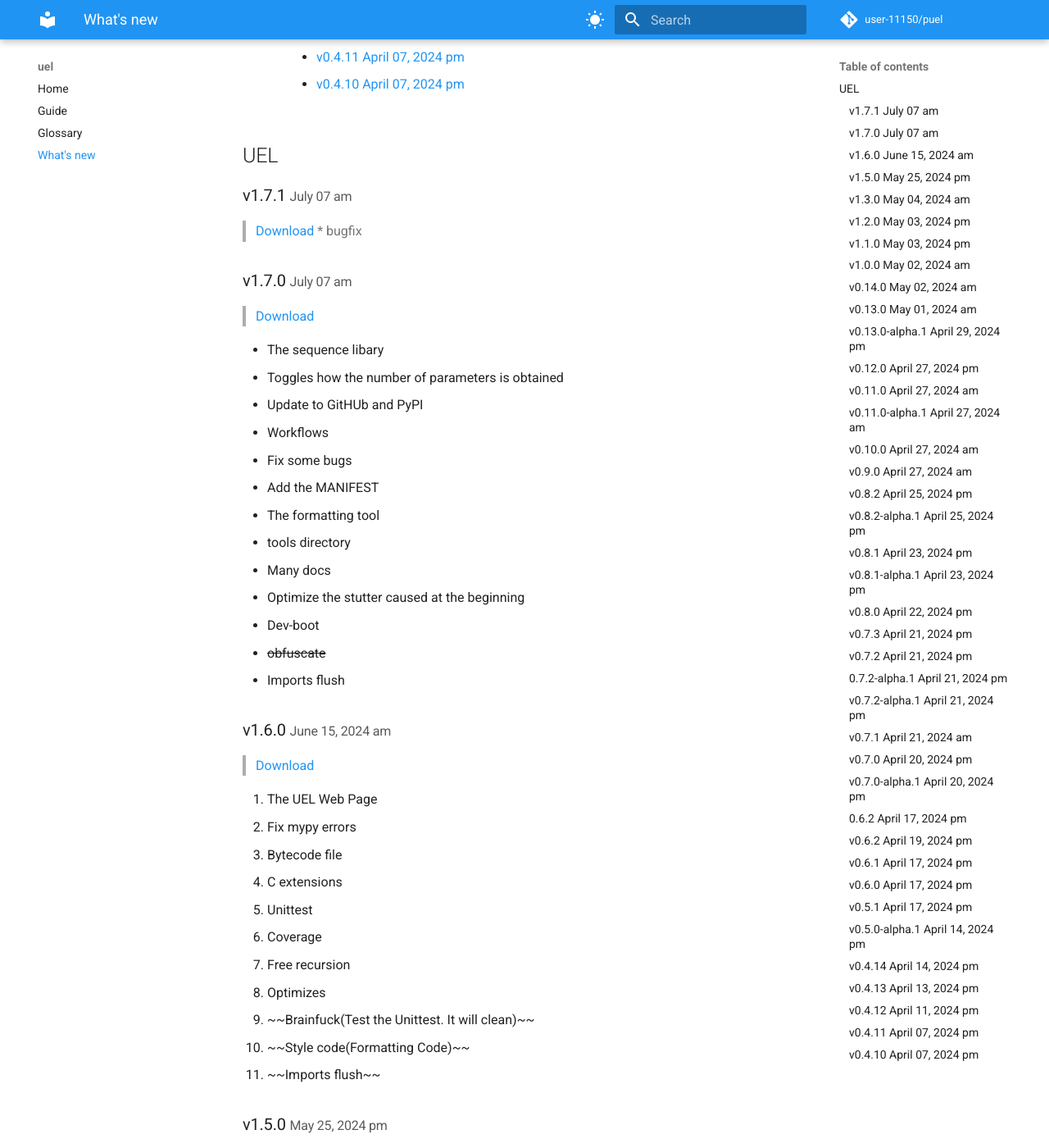
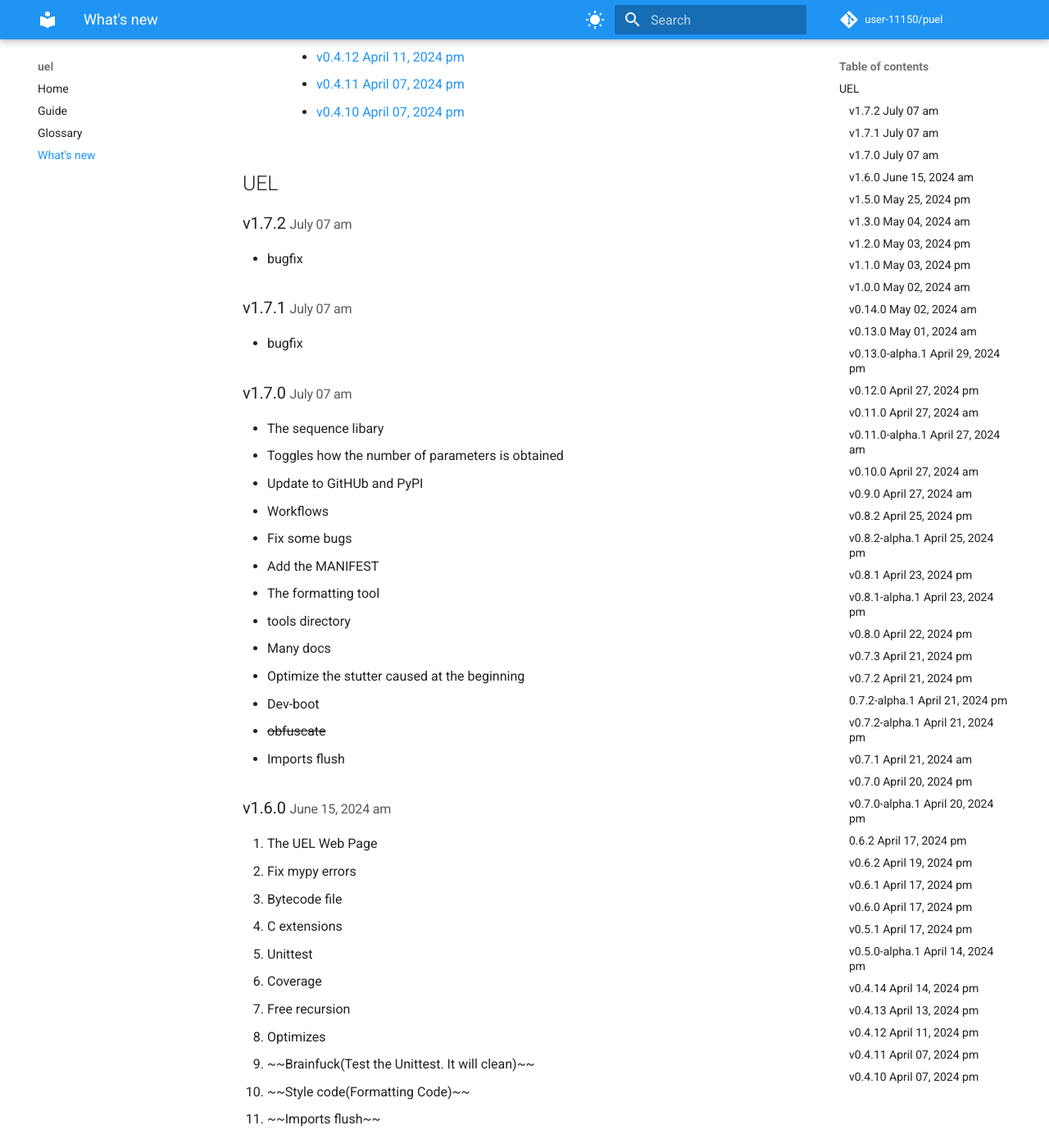
Before and after one commit to user-11150/puel, an MkDocs documentation site: the page built from docs/whatsnew.md, in a window 1280 px wide and 1400 px high, scrolled down 1433 px. Shown: the whole window at 82% size. Built offline with MkDocs 1.6.1 and Material for MkDocs 9.7.7, drawn with Linux system fonts in a browser that asks for light colours; comment, search, counter and statistics services are not loaded; some of the changed text lies outside the part shown.

Commit message:
[release] 1.7.2

```diff
--- a/docs/whatsnew.md
+++ b/docs/whatsnew.md
@@ -3,12 +3,15 @@
 
 ## UEL
 
+### v1.7.2 <small>July 07 am</small> {#1.7.2}
+
+* bugfix
+
 ### v1.7.1 <small>July 07 am</small> {#1.7.1}
-> [Download](https://github.com/user-11150/puel/releases/tag/v1.7.1)
+
 * bugfix
 
 ### v1.7.0 <small>July 07 am</small> {#v1.7.0}
-> [Download](https://github.com/user-11150/puel/releases/tag/v1.7.0)
 
 * The sequence libary
 * Toggles how the number of parameters is obtained
@@ -25,7 +28,6 @@
 * Imports flush
 
 ### v1.6.0 <small>June 15, 2024 am</small> {#v1.6.0}
-> [Download](https://github.com/user-11150/puel/releases/tag/v1.6.0)
 
 1. The UEL Web Page
 2. Fix mypy errors
@@ -41,7 +43,6 @@
 
 
 ### v1.5.0 <small>May 25, 2024 pm</small> {#v1.5.0}
-> [Download](https://github.com/user-11150/puel/releases/tag/v1.5.0)
 
 1. **setup**.
 2. **Makefile**.
@@ -53,141 +54,118 @@
 
 
 ### v1.3.0 <small>May 04, 2024 am</small> {#v1.3.0}
-> [Download](https://github.com/user-11150/puel/releases/tag/v1.3.0)
 
 1. UTest
 
 
 ### v1.2.0 <small>May 03, 2024 pm</small> {#v1.2.0}
-> [Download](https://github.com/user-11150/puel/releases/tag/v1.2.0)
 
 Doc
 
 
 ### v1.1.0 <small>May 03, 2024 pm</small> {#v1.1.0}
-> [Download](https://github.com/user-11150/puel/releases/tag/v1.1.0)
 
 1. function statement
 
 
 ### v1.0.0 <small>May 02, 2024 am</small> {#v1.0.0}
-> [Download](https://github.com/user-11150/puel/releases/tag/v1.0.0)
 
 Remove unused pictures
 
 
 ### v0.14.0 <small>May 02, 2024 am</small> {#v0.14.0}
-> [Download](https://github.com/user-11150/puel/releases/tag/v0.14.0)
 
 1. Variable name has `$`
 2. The variable left must be has " ". in now it's optional
 
 
 ### v0.13.0 <small>May 01, 2024 am</small> {#v0.13.0}
-> [Download](https://github.com/user-11150/puel/releases/tag/v0.13.0)
 
 1. string concat(\<string>+\<string>)
 2. New object
 
 
 ### v0.13.0-alpha.1 <small>April 29, 2024 pm</small> {#v0.13.0-alpha.1}
-> [Download](https://github.com/user-11150/puel/releases/tag/v0.13.0-alpha.1)
 
 0.13.0-alpha.1 have no description'
 
 
 ### v0.12.0 <small>April 27, 2024 pm</small> {#v0.12.0}
-> [Download](https://github.com/user-11150/puel/releases/tag/v0.12.0)
 
 Chinese variable name
 
 
 ### v0.11.0 <small>April 27, 2024 am</small> {#v0.11.0}
-> [Download](https://github.com/user-11150/puel/releases/tag/v0.11.0)
 
 Web & report.py
 
 ### v0.11.0-alpha.1 <small>April 27, 2024 am</small> {#v0.11.0-alpha.1}
-> [Download](https://github.com/user-11150/puel/releases/tag/v0.11.0-alpha.1)
 
 0.11.0-alpha.1 have no description'
 
 
 ### v0.10.0 <small>April 27, 2024 am</small> {#v0.10.0}
-> [Download](https://github.com/user-11150/puel/releases/tag/v0.10.0)
 
 1. report.py - C/C++ files
 
 
 ### v0.9.0 <small>April 27, 2024 am</small> {#v0.9.0}
-> [Download](https://github.com/user-11150/puel/releases/tag/v0.9.0)
 
 1. A web application for UEL
 
 
 ### v0.8.2 <small>April 25, 2024 pm</small> {#v0.8.2}
-> [Download](https://github.com/user-11150/puel/releases/tag/v0.8.2)
 
 1. mypy configuration file
 
 
 ### v0.8.2-alpha.1 <small>April 25, 2024 pm</small> {#v0.8.2-alpha.1}
-> [Download](https://github.com/user-11150/puel/releases/tag/v0.8.2-alpha.1)
 
 0.8.2-alpha.1 have no description'
 
 
 ### v0.8.1 <small>April 23, 2024 pm</small> {#v0.8.1}
-> [Download](https://github.com/user-11150/puel/releases/tag/v0.8.1)
 
 1. repeat
 
 
 ### v0.8.1-alpha.1 <small>April 23, 2024 pm</small> {#v0.8.1-alpha.1}
-> [Download](https://github.com/user-11150/puel/releases/tag/v0.8.1-alpha.1)
 
 0.8.1-alpha.1 have no description'
 
 
 ### v0.8.0 <small>April 22, 2024 pm</small> {#v0.8.0}
-> [Download](https://github.com/user-11150/puel/releases/tag/v0.8.0)
 
 1. \[is](../tutorial/is.md) (It's removed)
 
 
 ### v0.7.3 <small>April 21, 2024 pm</small> {#v0.7.3}
-> [Download](https://github.com/user-11150/puel/releases/tag/v0.7.3)
 
 语法文件
 
 
 ### v0.7.2 <small>April 21, 2024 pm</small> {#v0.7.2}
-> [Download](https://github.com/user-11150/puel/releases/tag/v0.7.2)
 
 IF
 
 
 ### 0.7.2-alpha.1 <small>April 21, 2024 pm</small> {#0.7.2-alpha.1}
-> [Download](https://github.com/user-11150/puel/releases/tag/0.7.2-alpha.1)
 
 0.7.2-alpha.1 have no description'
 
 
 ### v0.7.2-alpha.1 <small>April 21, 2024 pm</small> {#v0.7.2-alpha.1}
-> [Download](https://github.com/user-11150/puel/releases/tag/v0.7.2-alpha.1)
 
 
 0.7.2-alpha.1 have no description'
 
 
 ### v0.7.1 <small>April 21, 2024 am</small> {#v0.7.1}
-> [Download](https://github.com/user-11150/puel/releases/tag/v0.7.1)
 
 Most of the work is done.
 
 
 ### v0.7.0 <small>April 20, 2024 pm</small> {#v0.7.0}
-> [Download](https://github.com/user-11150/puel/releases/tag/v0.7.0)
 
 1. Bytecode compiler
 2. Runner
@@ -196,56 +174,47 @@ Most of the work is done.
 
 
 ### v0.7.0-alpha.1 <small>April 20, 2024 pm</small> {#v0.7.0-alpha.1}
-> [Download](https://github.com/user-11150/puel/releases/tag/v0.7.0-alpha.1)
 
 0.7.0-alpha.1 have no description'
 
 
 ### 0.6.2 <small>April 17, 2024 pm</small> {#0.6.2}
-> [Download](https://github.com/user-11150/puel/releases/tag/0.6.2)
 
 0.6.2 have no description'
 
 
 ### v0.6.2 <small>April 19, 2024 pm</small> {#v0.6.2}
-> [Download](https://github.com/user-11150/puel/releases/tag/v0.6.2)
 
 0.6.2 have no description'
 
 
 ### v0.6.1 <small>April 17, 2024 pm</small> {#v0.6.1}
-> [Download](https://github.com/user-11150/puel/releases/tag/v0.6.1)
 
 0.6.1 have no description'
 
 
 ### v0.6.0 <small>April 17, 2024 pm</small> {#v0.6.0}
-> [Download](https://github.com/user-11150/puel/releases/tag/v0.6.0)
 
 0.6.0 have no description'
 
 
 ### v0.5.1 <small>April 17, 2024 pm</small> {#v0.5.1}
-> [Download](https://github.com/user-11150/puel/releases/tag/v0.5.1)
 
 1. Fix the typing hint errors \[BytecodeCompiler]
 2. Documentation
 
 
 ### v0.5.0-alpha.1 <small>April 14, 2024 pm</small> {#v0.5.0-alpha.1}
-> [Download](https://github.com/user-11150/puel/releases/tag/v0.5.0-alpha.1)
 
 0.5.0-alpha.1 have no description'
 
 
 ### v0.4.14 <small>April 14, 2024 pm</small> {#v0.4.14}
-> [Download](https://github.com/user-11150/puel/releases/tag/v0.4.14)
 
 1. Bytecode compiler with variable
 
 
 ### v0.4.13 <small>April 13, 2024 pm</small> {#v0.4.13}
-> [Download](https://github.com/user-11150/puel/releases/tag/v0.4.13)
 
 1. ISSUE_TEMPLATE
    The ISSUE_TEMPLATE is a good idea.
@@ -255,18 +224,15 @@ Most of the work is done.
 
 
 ### v0.4.12 <small>April 11, 2024 pm</small> {#v0.4.12}
-> [Download](https://github.com/user-11150/puel/releases/tag/v0.4.12)
 
 Code review for report.py
 
 
 ### v0.4.11 <small>April 07, 2024 pm</small> {#v0.4.11}
-> [Download](https://github.com/user-11150/puel/releases/tag/v0.4.11)
 
 Update the commit type selection: 'Code review'
 
 
 ### v0.4.10 <small>April 07, 2024 pm</small> {#v0.4.10}
-> [Download](https://github.com/user-11150/puel/releases/tag/v0.4.10)
 
 Remove the server.
--- a/src/uel/version.py
+++ b/src/uel/version.py
@@ -1,3 +1,3 @@
 # -*- coding: UTF-8 -*-
 
-__version__ = "1.7.1"  # pragma: no cover
+__version__ = "1.7.2"  # pragma: no cover
```
Also changed, not shown: 1 other file.
